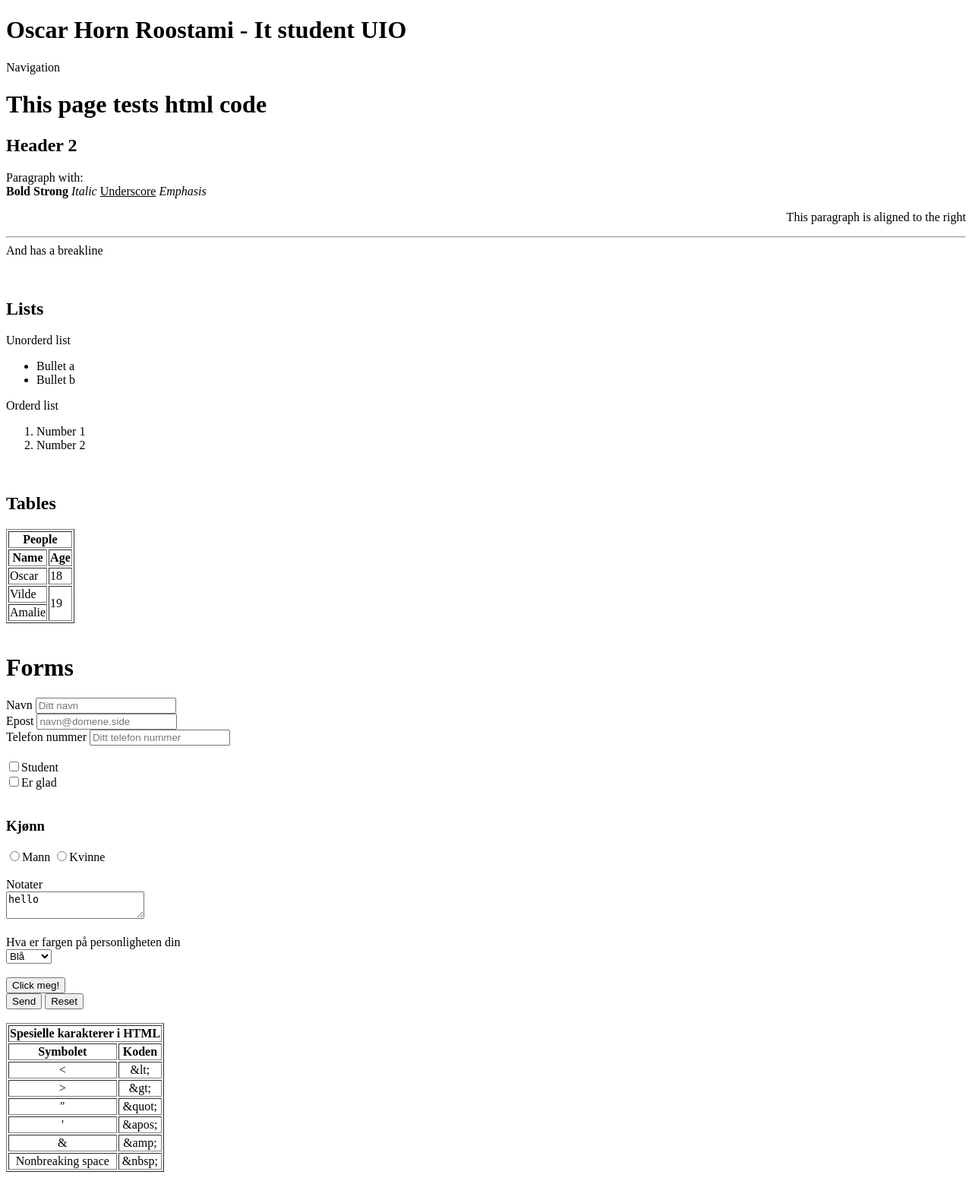
After one commit to Osi135/oscar-student, a Django app: page /test/ in a window 1280 px wide. The commit adds this page. Shown: the top 1575 px of the page at 76% size. Run offline with Django 4.2, Linux system fonts and the light colour scheme.

Commit message:
Added test Html-site

```diff
--- a/main/templates/main/base.html
+++ b/main/templates/main/base.html
@@ -5,8 +5,18 @@
     <title>{% block title%}Oscar's Website{% endblock %}</title>
 </head>
 <body>
+    <header>
+        <h1>Oscar Horn Roostami - It student UIO</h1>
+    </header>
+    <nav>
+        <p>Navigation</p>
+    </nav>
+
 {% block content %}
 
 {% endblock %}
+    <footer>
+        <p>Min Github: <a href="https://github.com/Osi135" target="_blank" title="Osi135">Github-Oscar_HR</a></p>
+    </footer>
 </body>
 </html>
--- /dev/null
+++ b/main/templates/main/test.html
@@ -0,0 +1,88 @@
+{% extends "main/base.html" %}
+{% block title %}Test{% endblock %}
+
+
+{% block content %}
+<h1>This page tests html code</h1>
+<h2>Header 2</h2>
+<p>Paragraph with: <br>
+    <b>Bold</b>
+    <strong>Strong</strong>
+    <i>Italic</i>
+    <u>Underscore</u>
+    <em>Emphasis</em>
+</p>
+<p align="right">
+    This paragraph is aligned to the right
+    <hr>
+    And has a breakline
+</p>
+<br> <!-- Komentar -->
+<h2>Lists</h2>
+<p>Unorderd list</p>
+<ul>
+    <li>Bullet a</li>
+    <li>Bullet b</li>
+</ul>
+<p>Orderd list</p>
+<ol>
+    <li>Number 1</li>
+    <li>Number 2</li>
+</ol>
+<br>
+<h2>Tables</h2>
+<table border="1">
+    <tr><th colspan="2">People</th></tr>
+    <tr><th>Name</th><th>Age</th></tr>
+    <tr><td>Oscar</td><td>18</td></tr>
+    <tr><td>Vilde</td><td rowspan="2">19</td></tr>
+    <tr><td>Amalie</td></tr>
+</table>
+<br>
+<h1>Forms</h1>
+<form>
+    <label for="name">Navn</label>
+    <input type="text" id="name" placeholder="Ditt navn">
+    <br>
+    <label for="email">Epost</label>
+    <input type="email" id="email" placeholder="navn@domene.side">
+    <br>
+    <label for="phone">Telefon nummer</label>
+    <input type="tel" id="phone" placeholder="Ditt telefon nummer">
+    <br><br>
+    <input type="checkbox" id="student"><label for="student">Student</label><br>
+    <input type="checkbox" id="glad"><label for="glad">Er glad</label><br><br>
+    <h3>Kjønn</h3>
+    <input type="radio" name="gender" id="man"><label for="man">Mann</label>
+    <input type="radio" name="gender" id="woman"><label for="woman">Kvinne</label>
+    <br><br>
+    <label for="notes">Notater</label><br>
+    <textarea id="notes">hello</textarea><br><br>
+    <label for="color">Hva er fargen på personligheten din</label><br>
+    <select id="color">
+        <option>Blå</option>
+        <option>Rød</option>
+        <option>Grønn</option>
+    </select><br><br>
+    <label for="click"></label>
+    <button id="click">Click meg!</button><br>
+    <input type="button" value="Send">
+    <input type="button" value="Reset"><br>
+</form><br>
+<table border="1">
+    <tr><th colspan="2">Spesielle karakterer i HTML</th></tr>
+    <tr><th>Symbolet</th><th>Koden</th></tr>
+    <tr><td align="center">&lt;</td><td align="center">&amp;lt;</td></tr>
+    <tr><td align="center">&gt;</td><td align="center">&amp;gt;</td></tr>
+    <tr><td align="center">&quot;</td><td align="center">&amp;quot;</td></tr>
+    <tr><td align="center">&apos;</td><td align="center">&amp;apos;</td></tr>
+    <tr><td align="center">&amp;</td><td align="center">&amp;amp;</td></tr>
+    <tr><td align="center">Nonbreaking&nbsp;space</td><td align="center">&amp;nbsp;</td></tr>
+</table><br><br>
+<iframe width="560" height="315" src="https://www.youtube.com/embed/NYktbp1WFS8" title="YouTube video player" frameborder="0" allow="accelerometer; autoplay; clipboard-write; encrypted-media; gyroscope; picture-in-picture" allowfullscreen></iframe>
+<br><br><br><br>
+<h1>This part test CSS</h1>
+<p style="color: red; font-size: 12px">This text is red and small</p>
+<p class="big_blue">This text is blue and big</p>
+
+{% endblock %}
--- a/main/urls.py
+++ b/main/urls.py
@@ -2,5 +2,6 @@ from django.urls import path
 from . import views
 
 urlpatterns = [
-    path("", views.home, name="home")
+    path("", views.home, name="home"),
+    path("test/", views.test, name="test")
 ]
--- a/main/views.py
+++ b/main/views.py
@@ -3,3 +3,6 @@ from django.shortcuts import render
 # Create your views here.
 def home(response):
     return render(response, "main/home.html", {})
+
+def test(response):
+    return render(response, "main/test.html", {})
```
Also changed, not shown: main/templates/main/home.html (+12 -3 lines).
